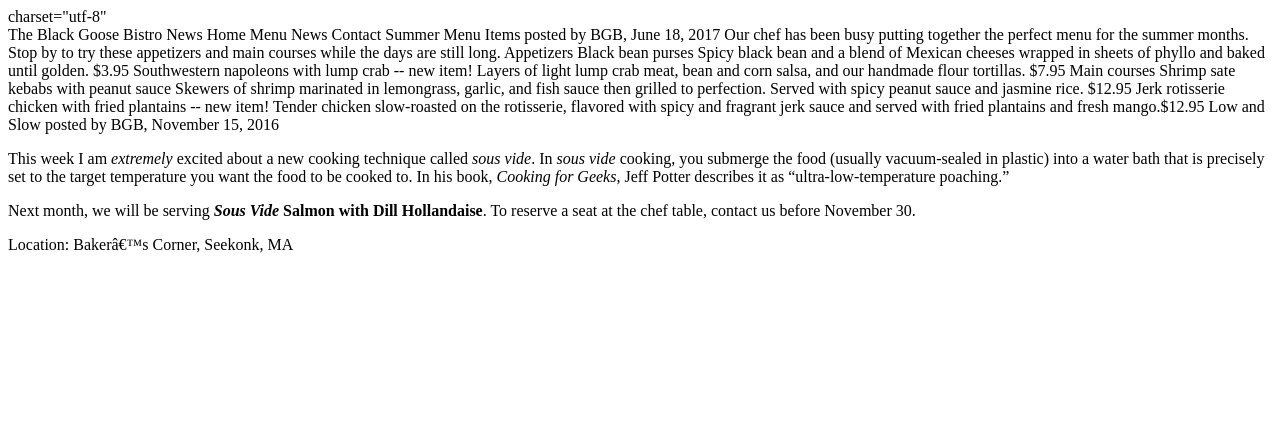
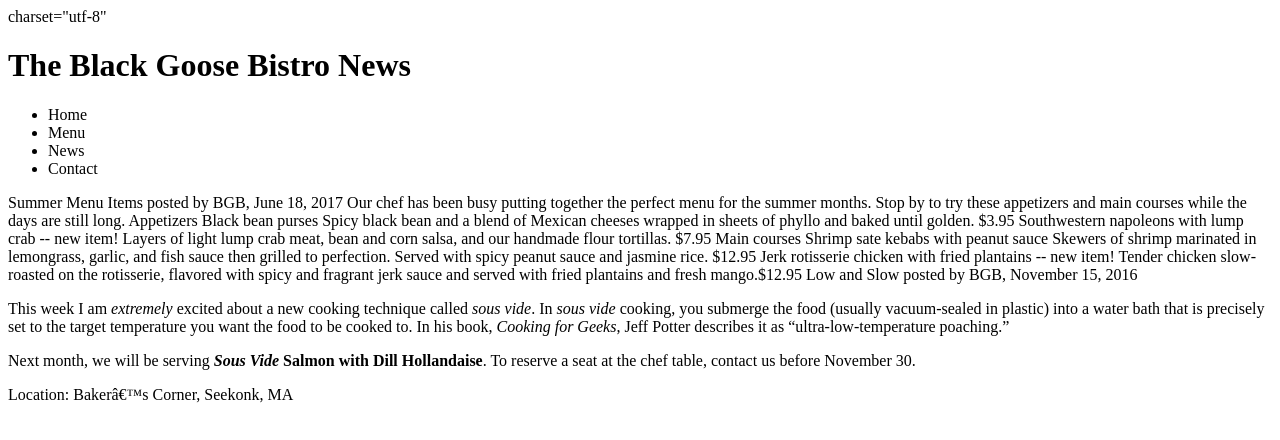
Before and after one commit to NguyenCongKien-25A4041855/NguyenCongKien-22, a plain HTML site: page bistronews.html in a window 1280 px wide. Drawn offline with Linux system fonts and the light colour scheme.

Commit message:
bistronews.html

```diff
--- a/bistronews.html
+++ b/bistronews.html
@@ -10,14 +10,17 @@
 <body>
 
 <header>
-
+  <h1>The Black Goose Bistro News</h1>
 </header>
 
-The Black Goose Bistro News
-Home
-Menu
-News
-Contact
+  <nav>
+  <ul>
+    <li>Home</li>
+    <li>Menu</li>
+    <li>News</li>
+    <li>Contact</li>
+  </ul>
+  </nav>
 
 Summer Menu Items
 posted by BGB, June 18, 2017
```
